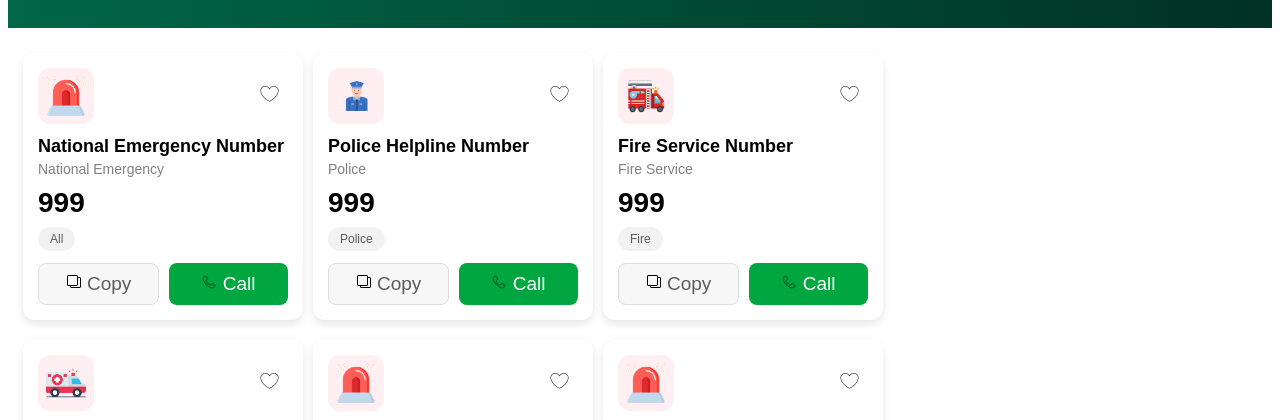
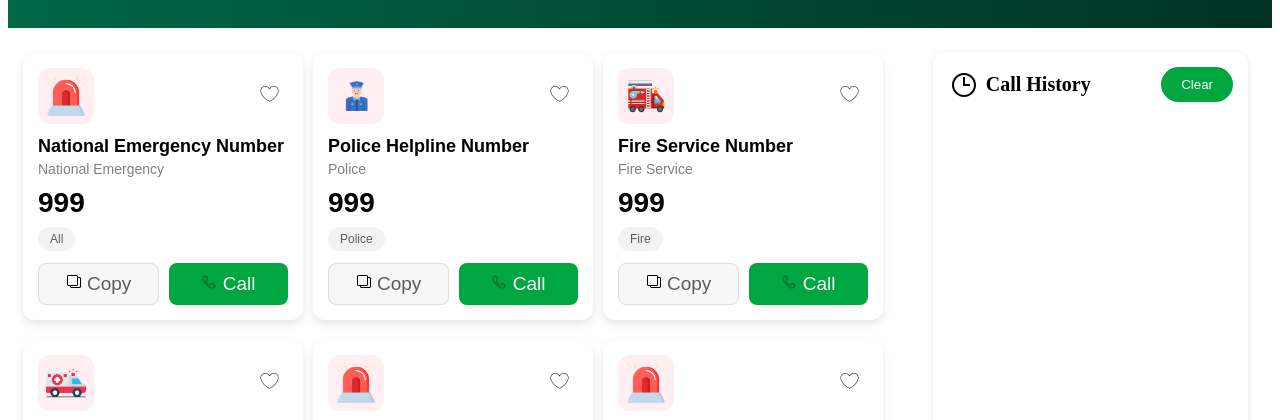
Before and after one commit to Moinul25/Assignment-5, a plain HTML site: page index.html in a window 1280 px wide. Shown: the part 320-740 px from the top of the page. Drawn offline with Linux system fonts and the light colour scheme; a script that the page names is missing; a web font is replaced by a local one.

Commit message:
update: Add new UI components and enhance overall design

```diff
--- a/style.css
+++ b/style.css
@@ -173,7 +173,6 @@ hero p {
    width: 16px;
 }
 
-
 .cards{
      flex: 3;
       display:grid;
@@ -182,3 +181,50 @@ hero p {
       width: 600px;
       padding: 15px;
     }
+    .history-panel {
+  flex: 1;
+  background: #fff;
+  padding: 15px;
+  border-radius: 12px;
+  box-shadow: 0 2px 6px rgba(0,0,0,0.1);
+  margin: 24px;
+  width: 400px;
+}
+
+.history-header {
+  display: flex;
+  flex: auto;
+  justify-content: space-between;
+  align-items: center;
+  margin-bottom: 15px;
+}
+
+.history-header h2 {
+  font-size: 20px;
+  margin: 0;
+  display: flex;
+  align-items: center;
+  gap: 6px;
+}
+
+.clear-btn {
+  background: #00A63E;
+  color: #ffffff;
+  border: none;
+  padding: 10px 20px;
+  border-radius: 50px;
+  cursor: pointer;
+}
+.clear-btn:hover {
+  background-color: #5C5C5C;
+}
+.main-section {
+  display: flex;
+  gap: 15px;
+}
+
+ .history-list{
+  padding:8px;
+  overflow:auto;
+  max-height:350pxpx
+}
```
